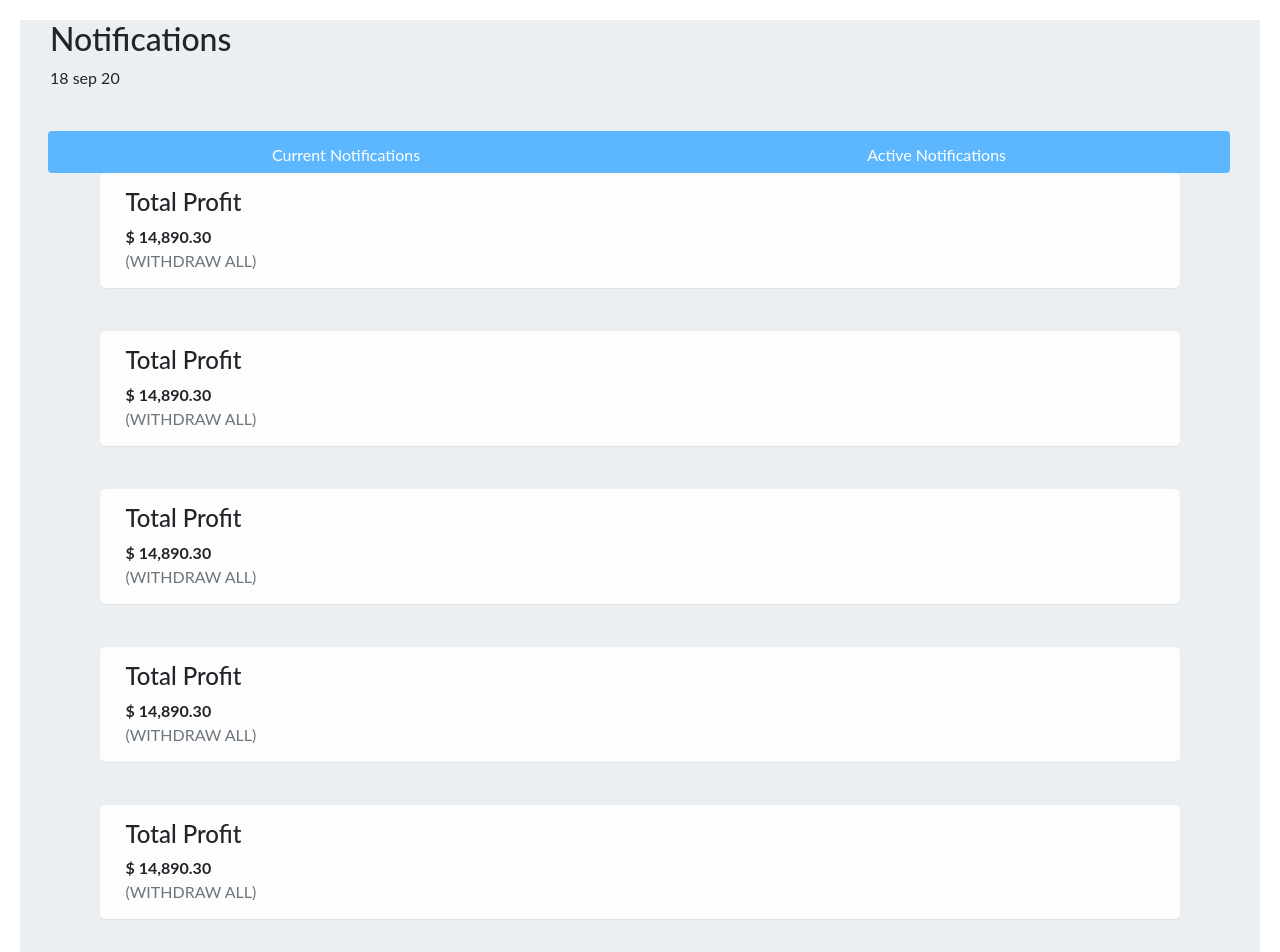
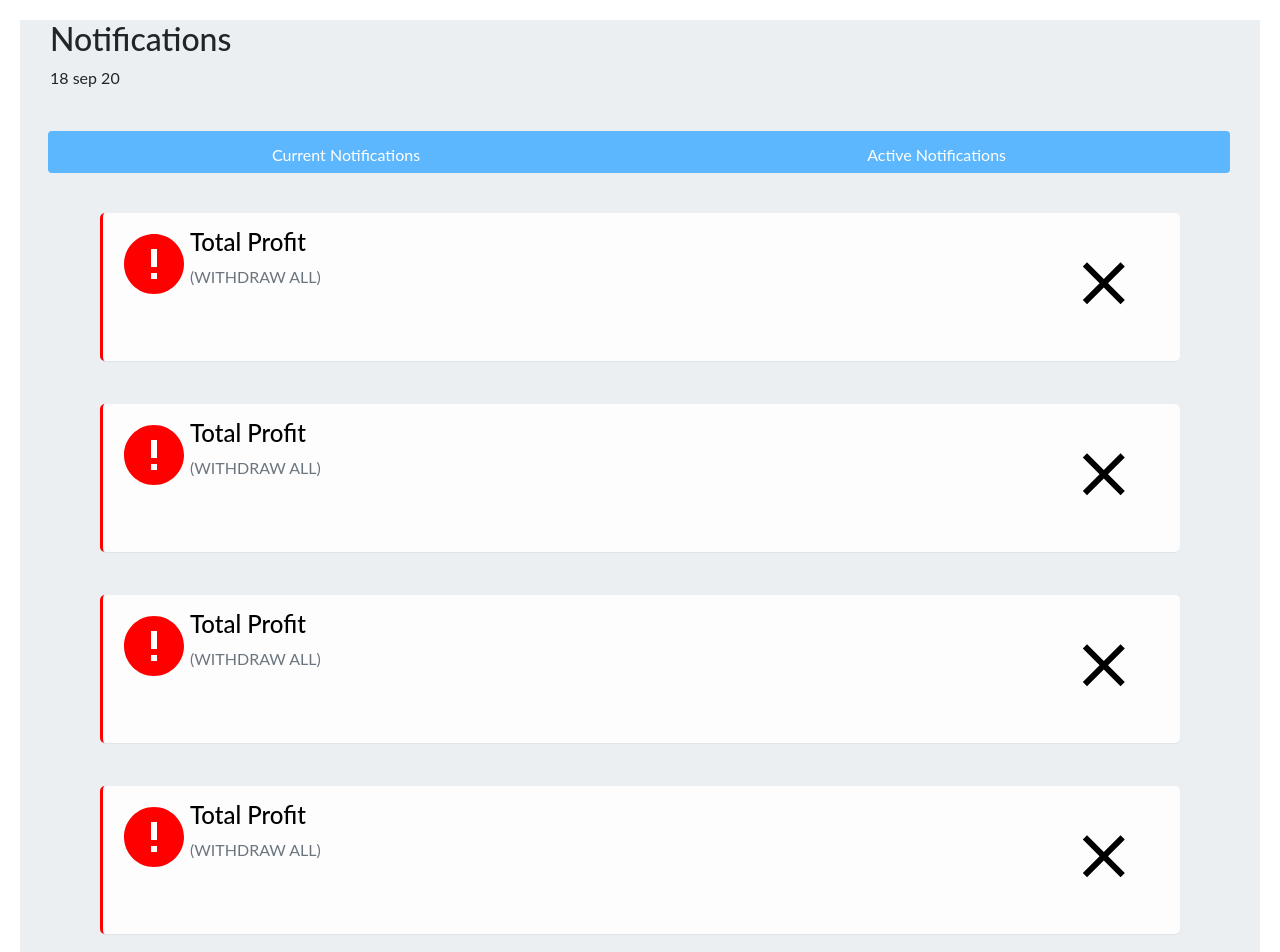
Before and after one commit to shady2498/autoapp, a Next.js app: page /notifications in a window 1280 px wide. Shown: the top 952 px of the page. Built offline with nearby package versions, Linux system fonts and the light colour scheme.

Commit message:
noti styling

```diff
--- a/package.json
+++ b/package.json
@@ -11,6 +11,8 @@
     "@fortawesome/fontawesome-svg-core": "^1.2.32",
     "@fortawesome/free-solid-svg-icons": "^5.15.1",
     "@fortawesome/react-fontawesome": "^0.1.12",
+    "@material-ui/core": "^4.11.0",
+    "@material-ui/icons": "^4.9.1",
     "bootstrap": "^4.5.3",
     "dotenv": "^8.2.0",
     "downshift": "^6.0.6",
--- a/pages/notifications.js
+++ b/pages/notifications.js
@@ -1,5 +1,7 @@
 import React from "react";
 import Notifications from "../components/Notifications";
+import ErrorIcon from '@material-ui/icons/Error';
+import CloseIcon from '@material-ui/icons/Close';
 
 export default function notifications() {
 	return (
@@ -21,106 +23,117 @@ export default function notifications() {
 <div className="row">
 <div class="col-md-12">
 <section class="panel panel-featured-left panel-featured-secondary">
-									<div class="panel-body">
+									<div class="panel-body redclr">
 										<div class="widget-summary">
 											<div class="widget-summary-col widget-summary-col-icon">
-												<div class="summary-icon bg-secondary">
-													<i class="fa fa-usd"></i>
+												<div class="summary-icon 	">
+												<ErrorIcon />
+												</div>
+											</div>
+											<div class="widget-summary-col">
+												<div class="summary">
+
+													<h4 class="title settings">Total Profit</h4>
+
+													{/* <div class="info">
+														<strong class="amount">$ 14,890.30</strong>
+													</div> */}
+												</div>
+												<div class="summary-footer">
+													<a class="text-muted text-uppercase">(withdraw all)</a>
+												</div>
+												<div className="error-cross">
+												<CloseIcon />
+												</div>
+
+											</div>
+										</div>
+									</div>
+
+									<div class="panel-body redclr">
+										<div class="widget-summary">
+											<div class="widget-summary-col widget-summary-col-icon">
+												<div class="summary-icon ">
+												<ErrorIcon />
+
 												</div>
 											</div>
 											<div class="widget-summary-col">
 												<div class="summary">
 													<h4 class="title">Total Profit</h4>
-													<div class="info">
-														<strong class="amount">$ 14,890.30</strong>
-													</div>
+
 												</div>
 												<div class="summary-footer">
 													<a class="text-muted text-uppercase">(withdraw all)</a>
+												</div>
+												<div className="error-cross">
+												<CloseIcon />
 												</div>
 											</div>
 										</div>
 									</div>
 
-									<div class="panel-body">
+									<div class="panel-body redclr">
 										<div class="widget-summary">
 											<div class="widget-summary-col widget-summary-col-icon">
-												<div class="summary-icon bg-secondary">
-													<i class="fa fa-usd"></i>
+												<div class="summary-icon ">
+												<ErrorIcon />
 												</div>
 											</div>
 											<div class="widget-summary-col">
 												<div class="summary">
 													<h4 class="title">Total Profit</h4>
-													<div class="info">
-														<strong class="amount">$ 14,890.30</strong>
-													</div>
+
 												</div>
 												<div class="summary-footer">
 													<a class="text-muted text-uppercase">(withdraw all)</a>
+												</div>
+												<div className="error-cross">
+												<CloseIcon />
 												</div>
 											</div>
 										</div>
 									</div>
 
-									<div class="panel-body">
+									<div class="panel-body redclr">
 										<div class="widget-summary">
 											<div class="widget-summary-col widget-summary-col-icon">
-												<div class="summary-icon bg-secondary">
-													<i class="fa fa-usd"></i>
+												<div class="summary-icon ">
+												<ErrorIcon />
 												</div>
 											</div>
 											<div class="widget-summary-col">
 												<div class="summary">
 													<h4 class="title">Total Profit</h4>
-													<div class="info">
-														<strong class="amount">$ 14,890.30</strong>
-													</div>
+
 												</div>
 												<div class="summary-footer">
 													<a class="text-muted text-uppercase">(withdraw all)</a>
+												</div>
+												<div className="error-cross">
+												<CloseIcon />
 												</div>
 											</div>
 										</div>
 									</div>
 
-									<div class="panel-body">
+									<div class="panel-body redclr">
 										<div class="widget-summary">
 											<div class="widget-summary-col widget-summary-col-icon">
-												<div class="summary-icon bg-secondary">
-													<i class="fa fa-usd"></i>
+												<div class="summary-icon ">
+												<ErrorIcon />
 												</div>
 											</div>
 											<div class="widget-summary-col">
 												<div class="summary">
 													<h4 class="title">Total Profit</h4>
-													<div class="info">
-														<strong class="amount">$ 14,890.30</strong>
-													</div>
+
 												</div>
 												<div class="summary-footer">
 													<a class="text-muted text-uppercase">(withdraw all)</a>
 												</div>
-											</div>
-										</div>
-									</div>
-
-									<div class="panel-body">
-										<div class="widget-summary">
-											<div class="widget-summary-col widget-summary-col-icon">
-												<div class="summary-icon bg-secondary">
-													<i class="fa fa-usd"></i>
-												</div>
-											</div>
-											<div class="widget-summary-col">
-												<div class="summary">
-													<h4 class="title">Total Profit</h4>
-													<div class="info">
-														<strong class="amount">$ 14,890.30</strong>
-													</div>
-												</div>
-												<div class="summary-footer">
-													<a class="text-muted text-uppercase">(withdraw all)</a>
+												<div className="error-cross">
+												<CloseIcon />
 												</div>
 											</div>
 										</div>
--- a/styles/styles.css
+++ b/styles/styles.css
@@ -1003,6 +1003,7 @@ small {
 	border: none;
 	margin-bottom: 20px;
 	border-radius: 4px;
+	margin-top: 40px;
 }
 .panel-body {
     background: #fdfdfd;
@@ -1012,6 +1013,7 @@ small {
 }
 .panel-body {
 	padding: 15px;
+	padding-bottom: 0px;
 	margin-bottom: 43PX;
 }
 .widget-summary {
@@ -1052,3 +1054,35 @@ button#desktop-notice {
 .btn-primary.btn-setting {
     height: 42px !important;
 }
+
+/**notification page**/
+.summary{
+	display: flex;
+	color: black;
+    font-weight: bold;
+}
+
+.MuiSvgIcon-root {
+    fill: currentColor;
+    width: 2em;
+    height: 1em;
+    display: inline-block;
+    font-size: 4.5rem !important;
+    transition: fill 200ms cubic-bezier(0.4, 0, 0.2, 1) 0ms;
+    flex-shrink: 0;
+    user-select: none;
+}
+/*  .panel-body {
+	border-left: solid;
+    color: red;
+}  */
+
+.panel-body.redclr {
+    border-left: solid;
+    color: red;
+}
+.error-cross{
+	transform: translate(-35%, -58%);
+	color: black;
+	float: right;
+}
```
Also changed, not shown: 1 other file (tests, documents, lock files or other folders).
